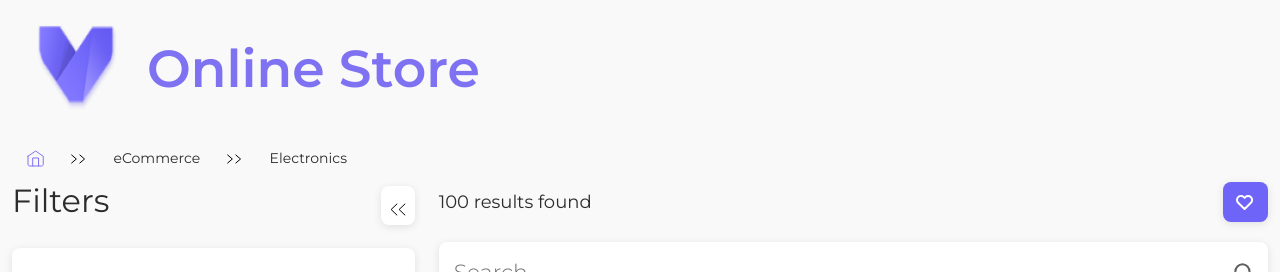
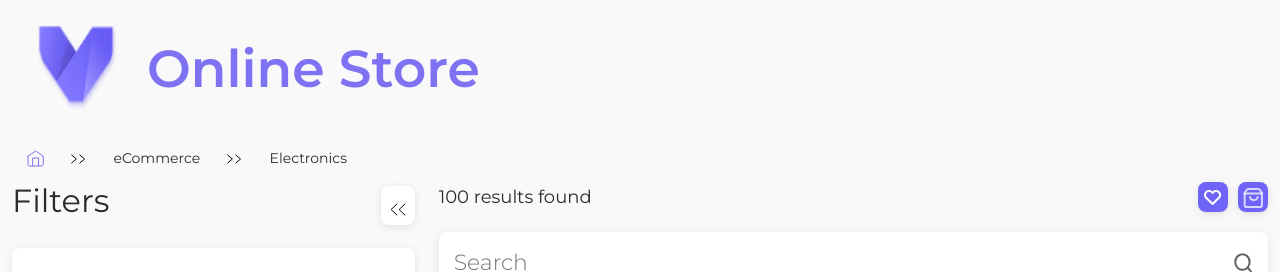
Before and after one commit to front-camp-2021/react-module-masterflo1512, a React (Create React App) app: page /store in a window 1280 px wide. Shown: the top 272 px of the page. Built offline with nearby package versions, Linux system fonts and the light colour scheme; data requests are answered from the project's data file.

Commit message:
Created cart and wishlist

```diff
--- a/package.json
+++ b/package.json
@@ -38,7 +38,12 @@
     "node-sass": "^6.0.1",
     "react": "^17.0.2",
     "react-dom": "^17.0.2",
+    "react-redux": "^7.2.6",
     "react-scripts": "4.0.3",
+    "redux": "^4.1.2",
     "web-vitals": "^1.1.2"
+  },
+  "devDependencies": {
+    "redux-devtools-extension": "^2.13.9"
   }
 }
--- a/src/App.js
+++ b/src/App.js
@@ -6,6 +6,8 @@ import { Search } from './components/search/Search.js'
 import { Productlist } from './components/product-list/Product-list.js'
 import { Pagination } from './components/pagination/Pagination.js'
 import { backendUrl } from './constants'
+
+
 
 function getQueryFilter(filters, filterName) {
   return filters
@@ -22,6 +24,8 @@ function App() {
   const [totalProducts, setTotalProducts] = useState(0)
   const [categoriesFilter, setCategoriesFilter] = useState([])
   const [brandsFilter, setBrandsFilter] = useState([])
+  const [wishlist, setWishList] = useState([])
+  const [cartList, setCartList] = useState([])
 
   useEffect(() => {
     axios.get(`${backendUrl}products?_limit=10&_page=${currentPage}&q=${searchData}&${getQueryFilter(categoriesFilter, 'category')}&${getQueryFilter(brandsFilter, 'brand')}`)
@@ -44,7 +48,7 @@ function App() {
         </div>
         <div className="col-md-8 col-ms-6">
           <Search searchData={searchData} setSearchData={setSearchData} totalProducts={totalProducts} />
-          <Productlist list={products} />
+          <Productlist list={products} setWishList={setWishList} setCartList={setCartList} />
         </div>
       </div>
       <Pagination pages={Math.ceil(totalProducts / 10)} currentPage={currentPage} setCurrentPage={setCurrentPage} />
--- /dev/null
+++ b/src/components/cart/Cart.js
@@ -0,0 +1,15 @@
+import React from "react";
+import { useSelector } from "react-redux";
+import CardItem from '../product-list/CardItem'
+
+export function Cart() {
+    const cart = useSelector(state => state.cart)
+    return (
+        <div>
+            <h1>cart</h1>
+            <ul>
+                {cart.map(item => <CardItem image={item.images[0]} title={item.title} rating={item.rating} price={item.price} category={item.category} brand={item.brand} />)}
+            </ul>
+        </div>
+    )
+}
--- /dev/null
+++ b/src/components/favorites/Favorites.js
@@ -0,0 +1,14 @@
+import React from "react";
+import { useSelector } from "react-redux";
+
+export function Favorites() {
+    const favorites = useSelector(state => state.favorites)
+    return (
+        <div>
+            <h1>My favorites</h1>
+            <ul>
+                {favorites.map(elem => <li>{elem}</li>)}
+            </ul>
+        </div>
+    )
+}
--- a/src/components/product-list/CardItem.js
+++ b/src/components/product-list/CardItem.js
@@ -1,4 +1,23 @@
+import { useDispatch } from 'react-redux'
+
 function CardItem(props) {
+
+    const dispatch = useDispatch()
+    const addToWishList = (event) => {
+        dispatch({
+            type: 'addToWishList',
+            product: props
+        })
+    }
+    const addToCart = (event) => {
+        dispatch({
+            type: 'addToCart',
+            product: props
+        })
+    }
+
+
+
     return (
         <div className="col-lg-4 col-md-6">
             <section className="card-container">
@@ -23,7 +42,7 @@ function CardItem(props) {
                     </div>
                 </div>
                 <div className="wish-add">
-                    <button className="wishlist-button product-button">
+                    <button className="wishlist-button product-button" onClick={addToWishList}>
                         <svg width="18" height="15" viewBox="0 0 18 15" fill="none" xmlns="http://www.w3.org/2000/svg">
                             <g style={{ mixBlendMode: 'color-burn' }}>
                                 <path fillRule="evenodd" clipRule="evenodd"
@@ -33,7 +52,7 @@ function CardItem(props) {
                         </svg>
                         <span className="button-title">Wishlist</span>
                     </button>
-                    <button className="add-button product-button">
+                    <button className="add-button product-button" onClick={addToCart}>
                         <svg width="20" height="20" viewBox="0 0 20 20" fill="none" xmlns="http://www.w3.org/2000/svg">
                             <path opacity="0.737212" fillRule="evenodd" clipRule="evenodd"
                                 d="M4.52469 1L1.64958 4.6V17.2C1.64958 18.1941 2.50774 19 3.56632 19H16.9835C18.0421 19 18.9003 18.1941 18.9003 17.2V4.6L16.0251 1H4.52469Z"
--- a/src/components/search/Search.js
+++ b/src/components/search/Search.js
@@ -1,4 +1,5 @@
 import './search.scss';
+import { Link } from "react-router-dom";
 export function Search(props) {
     const { setSearchData, searchData, totalProducts } = props
 
@@ -14,6 +15,8 @@ export function Search(props) {
                 <div className="search-result">
                     {totalProducts > 0 ? `${totalProducts} results found` : ''}
                 </div>
+                <div className="btn-fav-cart">
+                    <Link to="/favorites">
                         <button className="btn-favorite">
                             <svg width="18" height="15" viewBox="0 0 18 15" fill="#6F64F8" xmlns="http://www.w3.org/2000/svg">
                                 <path fillRule="evenodd" clipRule="evenodd"
@@ -21,6 +24,22 @@ export function Search(props) {
                                     stroke="white" strokeWidth="2" strokeLinejoin="round" strokeLinejoin="round" />
                             </svg>
                         </button>
+                    </Link>
+                    <Link to="/cart">
+                        <button className="btn-cart">
+                            <svg width="20" height="20" viewBox="0 0 20 20" fill="none" xmlns="http://www.w3.org/2000/svg">
+                                <path opacity="0.737212" fillRule="evenodd" clipRule="evenodd"
+                                    d="M4.52469 1L1.64958 4.6V17.2C1.64958 18.1941 2.50774 19 3.56632 19H16.9835C18.0421 19 18.9003 18.1941 18.9003 17.2V4.6L16.0251 1H4.52469Z"
+                                    stroke="white" strokeWidth="2" strokeLinecap="round" strokeLinejoin="round" />
+                                <path opacity="0.737212" d="M1.64958 5.5H18.9003" stroke="white" strokeWidth="2"
+                                    strokeLinecap="round" strokeLinejoin="round" />
+                                <path opacity="0.737212"
+                                    d="M14.5876 9C14.5876 10.6569 12.8981 12 10.814 12C8.72991 12 7.04042 10.6569 7.04042 9"
+                                    stroke="white" strokeWidth="2" strokeLinecap="round" strokeLinejoin="round" />
+                            </svg>
+                        </button>
+                    </Link>
+                </div>
             </div>
             <div className="search-box">
                 <input type="search" className="input" placeholder="Search" value={searchData} onChange={handleFilter} />
@@ -32,6 +51,6 @@ export function Search(props) {
                         strokeLinejoin="round" />
                 </svg>
             </div>
-        </div>
+        </div >
     )
 }
--- a/src/components/search/search.scss
+++ b/src/components/search/search.scss
@@ -39,11 +39,25 @@
     align-items: center;
 }
 
+.btn-fav-cart {
+    display: flex;
+    justify-content: space-between;
+}
+
 .btn-favorite {
-    width: 45px;
-    height: 40px;
+    width: 30px;
+    height: 30px;
+    margin-right: 10px;
     background: #6F64F8;
     box-shadow: 0px 2px 8px rgba(0, 0, 0, 0.1);
     border-radius: 8px;
     border: 0;
 }
+.btn-cart {
+    width: 30px;
+    height: 30px;
+    background: #6F64F8;
+    box-shadow: 0px 2px 8px rgba(0, 0, 0, 0.1);
+    border-radius: 8px;
+    border: 0;
+}
--- a/src/index.js
+++ b/src/index.js
@@ -1,11 +1,33 @@
 import React from "react";
 import ReactDOM from "react-dom";
+import { Provider } from "react-redux";
+import { createStore } from "redux";
+import rootReducer from "./reducers"
+import { BrowserRouter, Route, Redirect, Switch } from "react-router-dom";
+import { composeWithDevTools } from 'redux-devtools-extension';
 import App from "./App";
+import { Favorites } from "./components/favorites/Favorites";
+import { Cart } from "./components/cart/Cart";
 import "./index.scss";
+
+
+
+const store = createStore(rootReducer, composeWithDevTools())
 
 ReactDOM.render(
   <React.StrictMode>
-    <App />
-  </React.StrictMode>,
+    <Provider store={store} >
+      <BrowserRouter>
+        <Switch>
+          <Route path="/store" component={App} />
+          <Route path="/favorites" component={Favorites} />
+          <Route path="/cart" component={Cart} />
+
+          <Redirect to="/store" />
+        </Switch>
+      </BrowserRouter>
+    </Provider>
+  </React.StrictMode >,
+
   document.getElementById("root")
 );
--- /dev/null
+++ b/src/reducers.js
@@ -0,0 +1,11 @@
+const initialState = { favorites: [], cart: [] }
+export default function reducer(state = initialState, action) {
+    if (action.type === 'addToWishList') {
+        return { ...state, favorites: state.favorites.concat(action.title) }
+    }
+    if (action.type === 'addToCart') {
+        return { ...state, cart: state.cart.concat(action.title) }
+    }
+
+    return state
+}
```
Also changed, not shown: 1 other file (tests, documents, lock files or other folders). Lines whose indentation alone changed are shown as unchanged.
